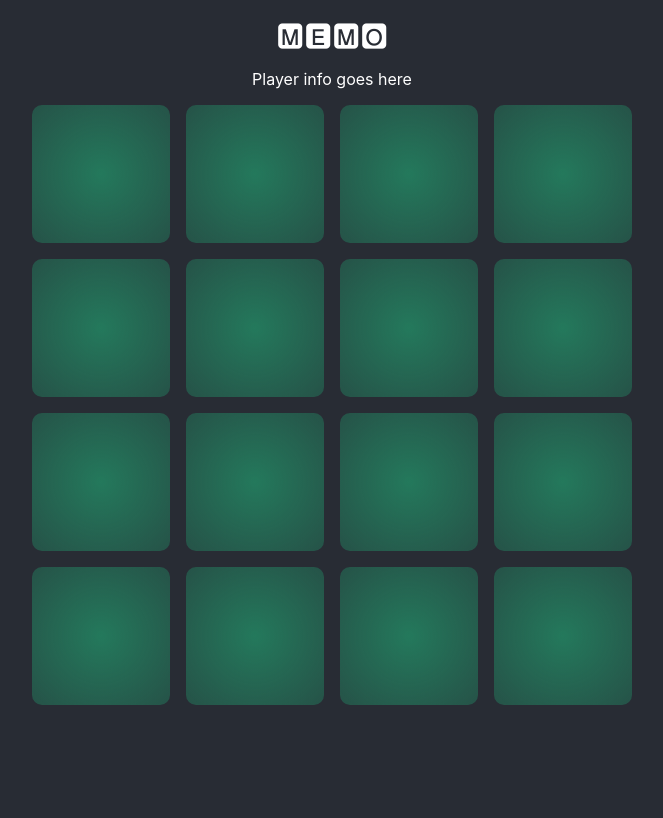
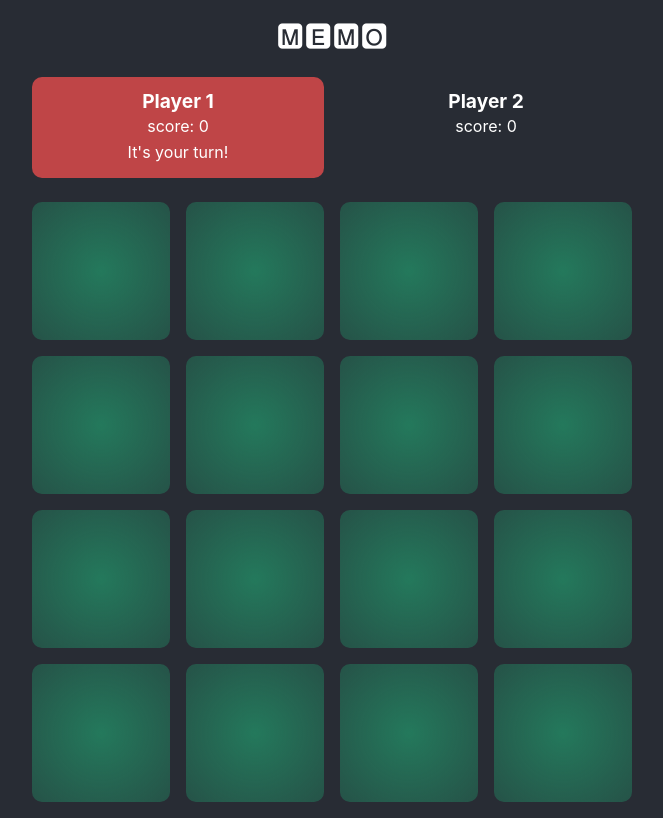
Before and after one commit to pd-lb/memory, a React (Create React App) app: page / in a window 1280 px wide. Shown: the whole page, without its empty margins (308-971 px from the left). Built offline with nearby package versions, Linux system fonts and the light colour scheme.

Commit message:
feat: implement player info

```diff
--- a/src/components/Card/Card.css
+++ b/src/components/Card/Card.css
@@ -42,6 +42,14 @@
   background: radial-gradient(circle, rgb(180, 180, 180, 1) 0%, rgb(180, 180, 180, 0.9) 100%);
 }
 
+.card_front.player-1-match {
+  background: rgba(255, 81, 81, 0.55);
+}
+
+.card_front.player-2-match {
+  background: rgba(81, 188, 255, 0.55);
+}
+
 .card_back {
   background: rgb(36, 121, 92);
   background: radial-gradient(circle, rgba(36, 121, 92, 1) 0%, rgba(36, 121, 92, 0.5) 100%);
--- a/src/components/GameContainer/GameContainer.tsx
+++ b/src/components/GameContainer/GameContainer.tsx
@@ -4,13 +4,20 @@
 import './GameContainer.css'
 import { generateCards } from '../../utils/generateCards'
 
-function GameContainer() {
+const GameContainer = () => {
   const [cardPairs, setCardPairs] = useState(8)
   const [cards, setCards] = useState(generateCards(cardPairs))
+  const [activePlayer, setActivePlayer] = useState(0)
+  const [scores, setScores] = useState([0, 0])
+  const [allCardsMatched, setAllCardsMatched] = useState(false)
 
   return (
     <div className='game-container'>
-      <PlayerInfo />
+      <PlayerInfo
+        activePlayer={allCardsMatched ? scores.indexOf(Math.max(...scores)) : activePlayer}
+        scores={scores}
+        allCardsMatched={allCardsMatched}
+      />
       <Board cards={cards} />
     </div>
   )
--- a/src/components/PlayerInfo/PlayerInfo.css
+++ b/src/components/PlayerInfo/PlayerInfo.css
@@ -1,4 +1,30 @@
 .player-info {
-  margin: 1rem;
-  /*border: 1px solid #a93df3;*/
+  margin: 1.5rem auto;
+  display: grid;
+  grid-template-columns: 1fr 1fr;
+  gap: 1rem;
+  max-width: 75vmin;
 }
+
+.player {
+  padding: 10px;
+  border-radius: 10px;
+}
+
+.player-name {
+  font-weight: bold;
+  font-size: larger;
+  line-height: 1.5;
+}
+
+.player-1.active {
+  background: rgba(255, 81, 81, 0.7);
+}
+
+.player-2.active {
+  background: rgba(81, 188, 255, 0.7);
+}
+
+.player-message {
+  line-height: 2;
+}
--- a/src/components/PlayerInfo/PlayerInfo.tsx
+++ b/src/components/PlayerInfo/PlayerInfo.tsx
@@ -1,8 +1,26 @@
 import React from 'react'
 import './PlayerInfo.css'
 
-function PlayerInfo() {
-  return <div className='player-info'>Player info goes here</div>
+interface Props {
+  activePlayer: number
+  allCardsMatched: boolean
+  scores: number[]
 }
+const PlayerInfo = ({ activePlayer, allCardsMatched, scores }: Props) => (
+  <div className='player-info'>
+    {[1, 2].map((_, index) => (
+      <div className={`player player-${index + 1} ${activePlayer === index ? 'active' : ''}`}>
+        <div className='player-name'>Player {index + 1}</div>
+        <div className='player-score'>score: {scores[index]}</div>
+        {!allCardsMatched && activePlayer === index && (
+          <div className='player-message'>It's your turn!</div>
+        )}
+        {allCardsMatched && activePlayer === index && (
+          <div className='player-message'>You Won!</div>
+        )}
+      </div>
+    ))}
+  </div>
+)
 
 export default PlayerInfo
```
